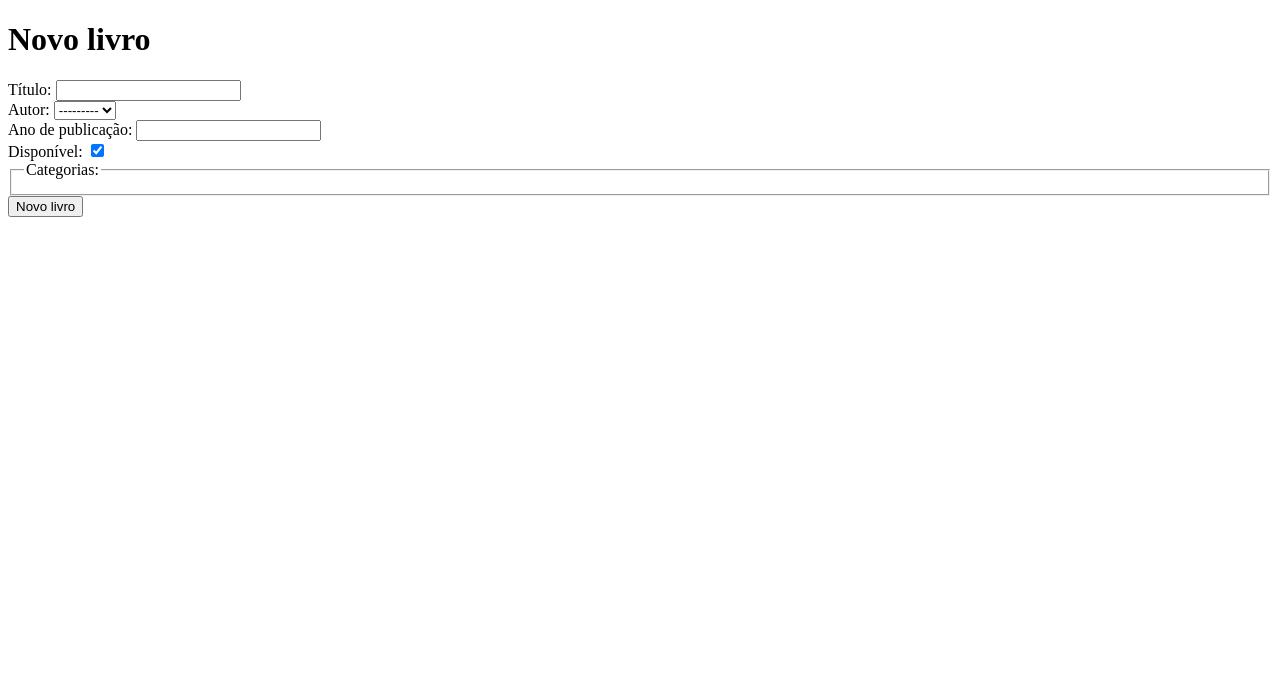
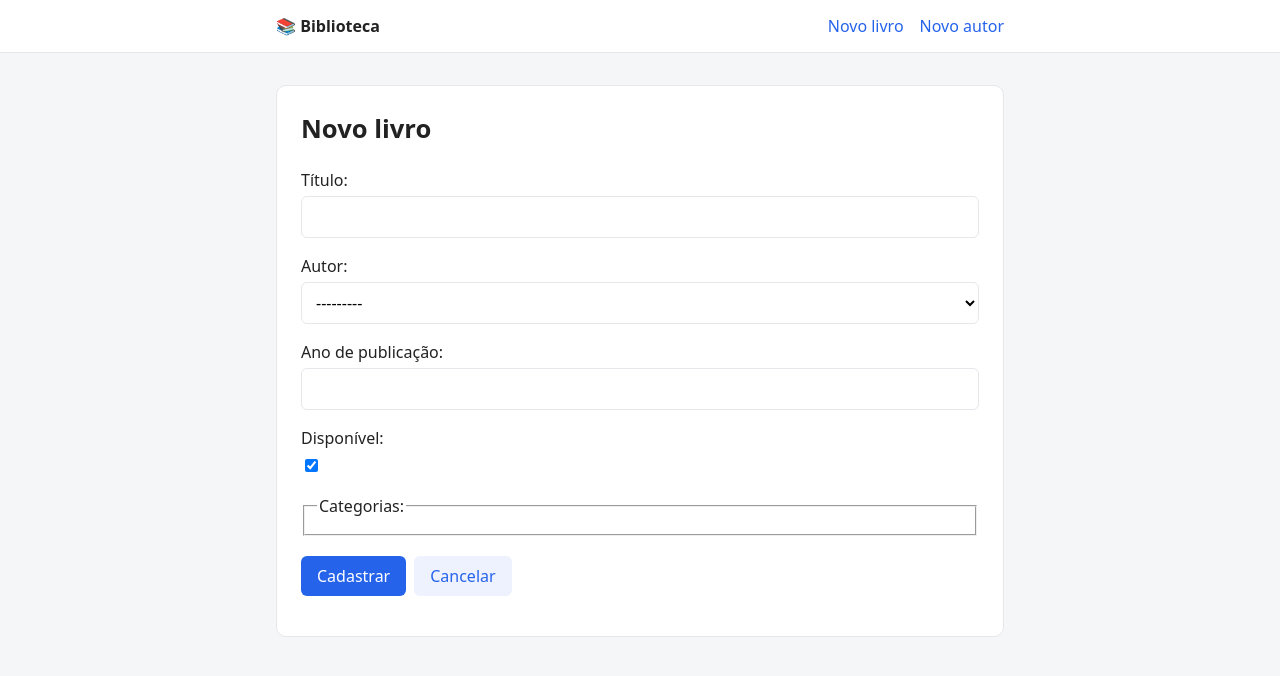
Before and after one commit to 1Rodrigues/biblioteca, a Django app: page /cadastrar_livro/ in a window 1280 px wide. Shown: the top 676 px of the page. Run offline with Django 5.2, Linux system fonts and the light colour scheme; data that the repository does not hold is empty.

Commit message:
atualiza rotas  e templates para usar modelform

```diff
--- a/biblioteca/app_biblioteca/models.py
+++ b/biblioteca/app_biblioteca/models.py
@@ -24,6 +24,7 @@ class Book(models.Model):
     disponivel = models.BooleanField(default=True)
     autor = models.ForeignKey(Author, null = True, on_delete=models.SET_NULL, related_name='books')
     categories = models.ManyToManyField(Category, null = True, blank=True)
+    #capa = models.ImageField()
 
     def __str__(self):
         return self.titulo
--- /dev/null
+++ b/biblioteca/app_biblioteca/templates/base.html
@@ -0,0 +1,133 @@
+<!DOCTYPE html>
+<html lang="pt-br">
+<head>
+    <meta charset="UTF-8">
+    <meta name="viewport" content="width=device-width, initial-scale=1.0">
+    <title>{% block title %}Biblioteca{% endblock %}</title>
+    <style>
+        :root {
+            --bg: #f5f6f8;
+            --card: #ffffff;
+            --text: #222;
+            --muted: #6b7280;
+            --border: #e5e7eb;
+            --primary: #2563eb;
+            --primary-hover: #1d4ed8;
+            --danger: #dc2626;
+        }
+        * { box-sizing: border-box; }
+        body {
+            margin: 0;
+            font-family: system-ui, -apple-system, "Segoe UI", Roboto, sans-serif;
+            background: var(--bg);
+            color: var(--text);
+            line-height: 1.5;
+        }
+        header {
+            background: var(--card);
+            border-bottom: 1px solid var(--border);
+        }
+        header nav {
+            max-width: 760px;
+            margin: 0 auto;
+            padding: 14px 16px;
+            display: flex;
+            gap: 16px;
+            align-items: center;
+        }
+        header .logo {
+            font-weight: 700;
+            color: var(--text);
+            margin-right: auto;
+        }
+        main {
+            max-width: 760px;
+            margin: 32px auto;
+            padding: 0 16px;
+        }
+        .card {
+            background: var(--card);
+            border: 1px solid var(--border);
+            border-radius: 10px;
+            padding: 24px;
+        }
+        h1 { margin: 0 0 20px; font-size: 1.6rem; }
+        h2 { margin: 0 0 8px; font-size: 1.25rem; }
+        a { color: var(--primary); text-decoration: none; }
+        a:hover { text-decoration: underline; }
+        .muted { color: var(--muted); }
+
+        /* listas */
+        ul.lista { list-style: none; padding: 0; margin: 0; }
+        ul.lista li {
+            display: flex;
+            justify-content: space-between;
+            align-items: center;
+            gap: 12px;
+            padding: 12px 0;
+            border-bottom: 1px solid var(--border);
+        }
+        ul.lista li:last-child { border-bottom: none; }
+        .indisponivel .titulo { color: var(--muted); text-decoration: line-through; }
+        .badge {
+            font-size: .75rem;
+            padding: 2px 8px;
+            border-radius: 999px;
+            background: #dcfce7;
+            color: #166534;
+            white-space: nowrap;
+        }
+        .indisponivel .badge { background: #f3f4f6; color: var(--muted); }
+
+        /* botões */
+        .btn, button {
+            display: inline-block;
+            padding: 8px 16px;
+            border: none;
+            border-radius: 6px;
+            background: var(--primary);
+            color: #fff;
+            font: inherit;
+            cursor: pointer;
+        }
+        .btn:hover, button:hover { background: var(--primary-hover); text-decoration: none; }
+        .btn-light { background: #eef2ff; color: var(--primary); }
+        .btn-light:hover { background: #e0e7ff; }
+        .acoes { display: flex; gap: 8px; margin-top: 20px; flex-wrap: wrap; }
+
+        /* formulários */
+        form > div { margin-bottom: 16px; }
+        form label { display: block; font-weight: 500; margin-bottom: 4px; }
+        form input[type=text], form input[type=number], form select, form textarea {
+            width: 100%;
+            padding: 8px 10px;
+            border: 1px solid var(--border);
+            border-radius: 6px;
+            font: inherit;
+            background: #fff;
+        }
+        form input:focus, form select:focus, form textarea:focus {
+            outline: 2px solid #bfdbfe;
+            border-color: var(--primary);
+        }
+        form input[type=checkbox] { margin-right: 6px; }
+        form div div label { font-weight: 400; display: flex; align-items: center; }
+        .errorlist { color: var(--danger); list-style: none; padding: 0; margin: 4px 0; font-size: .9rem; }
+    </style>
+    {% block extra_head %}{% endblock %}
+</head>
+<body>
+    <header>
+        <nav>
+            <a class="logo" href="{% url 'listar_livros' %}">📚 Biblioteca</a>
+            <a href="{% url 'cadastrar_livro' %}">Novo livro</a>
+            <a href="{% url 'cadastrar_autor' %}">Novo autor</a>
+        </nav>
+    </header>
+    <main>
+        <div class="card">
+            {% block content %}{% endblock %}
+        </div>
+    </main>
+</body>
+</html>
--- a/biblioteca/app_biblioteca/templates/cadastrar_livro.html
+++ b/biblioteca/app_biblioteca/templates/cadastrar_livro.html
@@ -1,16 +1,16 @@
-<!DOCTYPE html>
-<html lang="pt-br">
-<head>
-    <meta charset="UTF-8">
-    <meta name="viewport" content="width=device-width, initial-scale=1.0">
-    <title>{% if livro.pk %}Editar livro{% else %}Novo livro{% endif %}</title>
-</head>
-<body>
-    <h1>{% if livro.pk %}Editar libro {%else%}Novo livro{%endif%}</h1>
+{% extends 'base.html' %}
+
+{% block title %}{% if livro.pk %}Editar livro{% else %}Novo livro{% endif %}{% endblock %}
+
+{% block content %}
+    <h1>{% if livro.pk %}Editar livro{% else %}Novo livro{% endif %}</h1>
+
     <form action="" method="post">
         {% csrf_token %}
         {{ form }}
-        <button type="submit">{% if livro.pk %}Editar livro{% else %}Novo livro{% endif %}</button>
+        <div class="acoes">
+            <button type="submit">{% if livro.pk %}Salvar{% else %}Cadastrar{% endif %}</button>
+            <a class="btn btn-light" href="{% url 'listar_livros' %}">Cancelar</a>
+        </div>
     </form>
-</body>
-</html>
+{% endblock %}
--- a/biblioteca/app_biblioteca/urls.py
+++ b/biblioteca/app_biblioteca/urls.py
@@ -3,10 +3,10 @@ from . import views
 
 
 urlpatterns = [
-    path('', views.listar_livros, name = 'listar_livros'),
-    path('autor/<int:pk>/', views.author_detail, name = 'author_detail'),
-    path('cadastrar_autor/', views.cadastrar_autor, name='cadastrar_autor'),
-    path('cadastrar_livro/', views.cadastrar_livro, name='cadastrar_livro'),
-    path('editar_autor/<int:pk>/', views.cadastrar_autor, name='editar_autor'),
-    path('editar_livro/<int:pk>/', views.cadastrar_livro, name='editar_livro'),
+    path('', views.ListBooksView.as_view(), name = 'listar_livros'),
+    path('autor/<int:pk>/', views.AutorDetailView.as_view(), name = 'author_detail'),
+    path('cadastrar_autor/', views.AutorCreateView.as_view(), name='cadastrar_autor'),
+    path('cadastrar_livro/', views.BookCreateView.as_view(), name='cadastrar_livro'),
+    path('editar_autor/<int:pk>/', views.AutorUpdateView.as_view(), name='editar_autor'),
+    path('editar_livro/<int:pk>/', views.BookUpdateView.as_view(), name='editar_livro'),
 ]
--- a/biblioteca/app_biblioteca/views.py
+++ b/biblioteca/app_biblioteca/views.py
@@ -1,17 +1,42 @@
 from django.shortcuts import render, get_object_or_404, redirect
+from django.urls import reverse_lazy
+from django.views.generic import ListView, DetailView, CreateView, UpdateView
 from .models import Book, Author
 from .forms import AuthorForm, ModelBookForm
 # Create your views here.
-def listar_livros(request):
+
+'''def listar_livros(request):
     lista_de_livros = Book.objects.all()
-    return render(request, 'lista_livros.html', {'lista_de_livros': lista_de_livros})
+    return render(request, 'lista_livros.html', {'lista_de_livros': lista_de_livros})'''
 
-def author_detail(request, pk):
+class ListBooksView(ListView):
+    model = Book
+    template_name = 'lista_livros.html'
+    context_object_name = 'lista_de_livros'
+
+''''def author_detail(request, pk):
     author = get_object_or_404(Author, pk=pk)
     context = {'author': author}
-    return render(request,'author_detail.html' ,context)
+    return render(request,'author_detail.html' ,context)'''
 
-def cadastrar_autor(request, pk = None):
+class AutorDetailView(DetailView):
+    model = Author
+    template_name = 'author_detail.html'
+
+class AutorCreateView(CreateView):
+    model = Author
+    template_name = 'cadastrar_autor.html'
+    form_class = AuthorForm
+    def get_success_url(self) -> str:
+        return reverse_lazy('author_detail', kwargs = {'pk': self.object.pk})
+
+class AutorUpdateView(UpdateView):
+    model = Author
+    template_name = 'cadastrar_autor.html'
+    form_class = AuthorForm
+    success_url = reverse_lazy('listar_livros')
+
+'''def cadastrar_autor(request, pk = None):
     author = None
     if pk:
         author = get_object_or_404(Author, pk=pk)
@@ -23,9 +48,10 @@ def cadastrar_autor(request, pk = None):
             return redirect('author_detail', pk=author.pk)
     else:
         form = AuthorForm(instance=author)
-    return render(request, 'cadastrar_autor.html', {'form': form, 'autor': author})
+    return render(request, 'cadastrar_autor.html', {'form': form, 'autor': author})'''
 
-def cadastrar_livro(request, pk = None):
+
+'''def cadastrar_livro(request, pk = None):
     livro = None
     if pk:
         livro = get_object_or_404(Book, pk = pk)
@@ -36,4 +62,16 @@ def cadastrar_livro(request, pk = None):
             return redirect('author_detail', pk = livro.autor.pk)
     else:
         form = ModelBookForm(instance = livro)
-    return render(request, 'cadastrar_livro.html', {'form': form, 'livro': livro})
+    return render(request, 'cadastrar_livro.html', {'form': form, 'livro': livro})'''
+
+class BookCreateView(CreateView):
+    model = Book
+    template_name = 'cadastrar_livro.html'
+    form_class = ModelBookForm
+    success_url = reverse_lazy('listar_livros')
+
+class BookUpdateView(UpdateView):
+    model = Book
+    template_name = 'cadastrar_livro.html'
+    form_class = ModelBookForm
+    success_url = reverse_lazy('listar_livros')
--- a/biblioteca/biblioteca/settings.py
+++ b/biblioteca/biblioteca/settings.py
@@ -23,7 +23,7 @@ BASE_DIR = Path(__file__).resolve().parent.parent
 SECRET_KEY = 'django-insecure-t-#iywp@nfuufk%w9a-gi9!i0ly=cxktt!oxe5z*))_y%u*7cz'
 
 # SECURITY WARNING: don't run with debug turned on in production!
-DEBUG = False
+DEBUG = True
 
 ALLOWED_HOSTS = ['localhost','127.0.0.1']
 
```
Also changed, not shown: biblioteca/app_biblioteca/templates/author_detail.html (+26 -37 lines), biblioteca/app_biblioteca/templates/cadastrar_autor.html (+12 -13 lines), biblioteca/app_biblioteca/templates/lista_livros.html (+22 -20 lines), biblioteca/app_biblioteca/migrations/0005_alter_category_options_alter_author_nationality_and_more.py (added).
